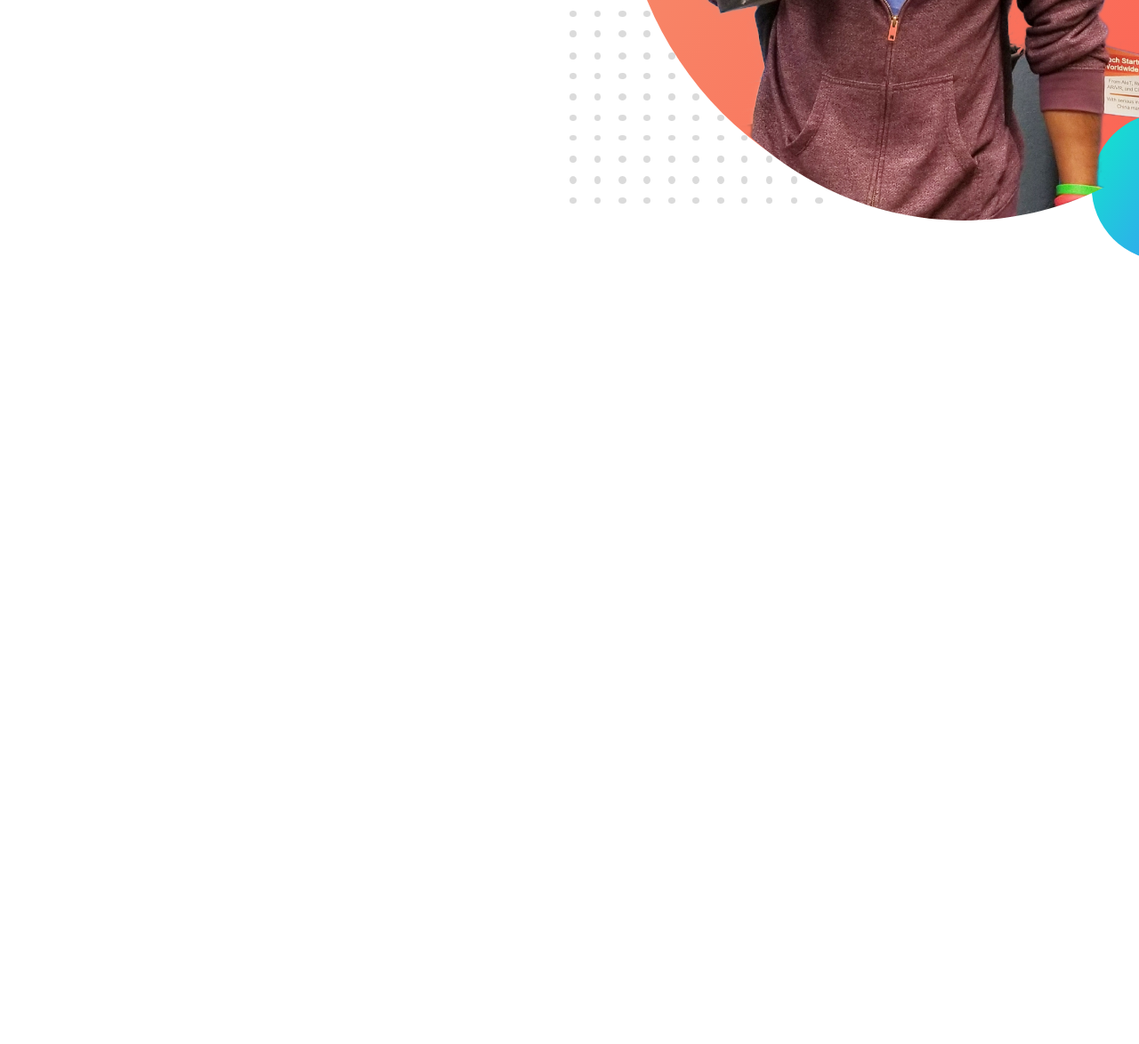
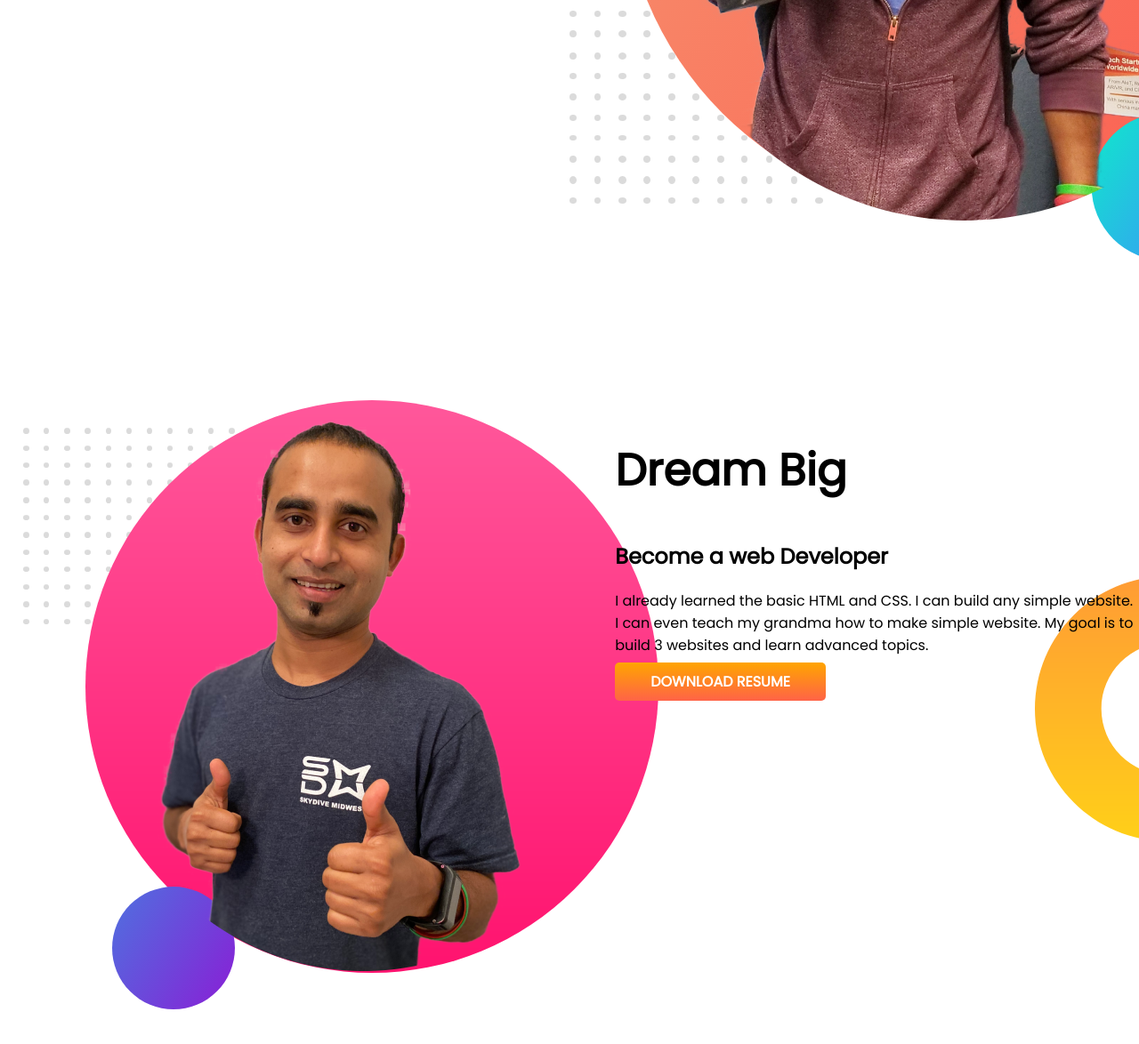
Before and after one commit to taibasultana/Web-Development, a plain HTML site: page 10th July/Developer Portfolio/index.html in a window 1280 px wide. Shown: the part 536-1710 px from the top of the page at 89% size. Before the commit the page ends 836 px from the top, so only its background shows below. Drawn offline with Linux system fonts and the light colour scheme.

Commit message:
dream added

```diff
--- a/10th July/Developer Portfolio/index.html
+++ b/10th July/Developer Portfolio/index.html
@@ -16,11 +16,23 @@
             <h1> <span class="orange-color">Peter Parker</span> World!</h1>
             <h3>Build Climber and Train Stopper</h3>
             <p> You might saw me jumping, climbing buildings, and stopping trains. But nobody pays me a dime for that work. That's why I am learning and mastering web development. I will not stop until I become the Web Development Hero.</p>
-            <a class="link-button" target="blank" href="https://www.linkedin.com/company/programminghero"> HIRE ME</a>
+            <a class="link-button" target="_blank" href="https://www.linkedin.com/company/programminghero"> HIRE ME</a>
         </div>
         <div class="half-width">
             <img src="images/jhankar.png">
         </div>
+    </section>
+    <section class="dream-big">
+        <div class="half-width">
+            <img src="images/jhankar2.png" alt="">
+        </div>
+        <div class="half-width">
+            <h1>Dream Big</h1>
+            <h2>Become a web Developer</h2>
+            <p>I already learned the basic HTML and CSS. I can build any simple website. I can even teach my grandma how to make simple website. My goal is to build 3 websites and learn advanced topics.</p>
+            <a class="link-button" target="_blank" href="">DOWNLOAD RESUME</a>
+        </div>
+
     </section>
 
 
--- a/10th July/Developer Portfolio/style.css
+++ b/10th July/Developer Portfolio/style.css
@@ -1,24 +1,35 @@
-body{
+body {
     font-family: 'Poppins', sans-serif;
     margin: 0;
 }
-h1{
+
+h1 {
     font-size: 50px;
 }
-.orange-color{
-    color:orange;
+
+.orange-color {
+    color: orange;
 }
-section{
+
+section {
     display: flex;
+    margin-bottom: 150px;
+
 }
-.half-width{
+
+.half-width {
     width: 50%;
-    padding-left:2%;
+    padding-left: 2%;
+
+
+
 }
-.half-width image{
+
+.half-width image {
     width: 80%;
 }
-.link-button{
+
+.link-button {
     text-decoration: none;
     background-image: linear-gradient(orange, tomato);
     padding: 10px 40px;
@@ -27,7 +38,13 @@ section{
     border-radius: 5px;
 
 }
-.top-banner{
-    background-image:url(images/top-banner.png) ;
+
+.top-banner {
+    background-image: url(images/top-banner.png);
     background-repeat: no-repeat;
 }
+.dream-big{
+    background-image: url(images/dream-bg.png);
+    background-repeat: no-repeat;
+    background-position: right;
+}
```
